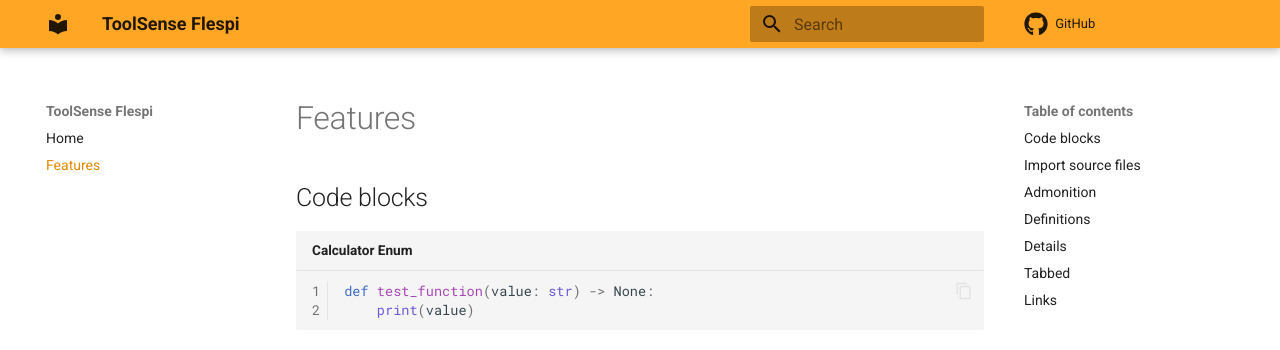
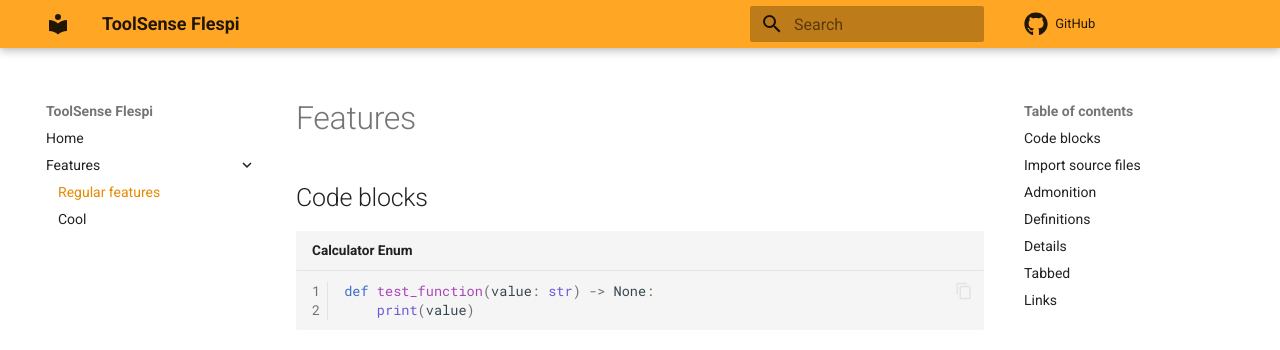
Before and after one commit to ToolSense/python-project-template, an MkDocs documentation site: the page built from docs/features.md, in a window 1280 px wide. Shown: the top 350 px of the page. Built offline with MkDocs 1.6.1 and Material for MkDocs 9.7.7, drawn with Linux system fonts in a browser that asks for light colours; comment, search, counter and statistics services are not loaded.

Commit message:
add nested navbar example

```diff
--- a/mkdocs.yml
+++ b/mkdocs.yml
@@ -1,7 +1,9 @@
 site_name: ToolSense Flespi
 nav:
   - Home: index.md
-  - Features: features.md
+  - Features:
+    - Regular features: features.md
+    - Cool: cool_feature.md
 theme:
   name: material
   features:
```
Also changed, not shown: docs/cool_feature.md (added, +2 -0 lines).
